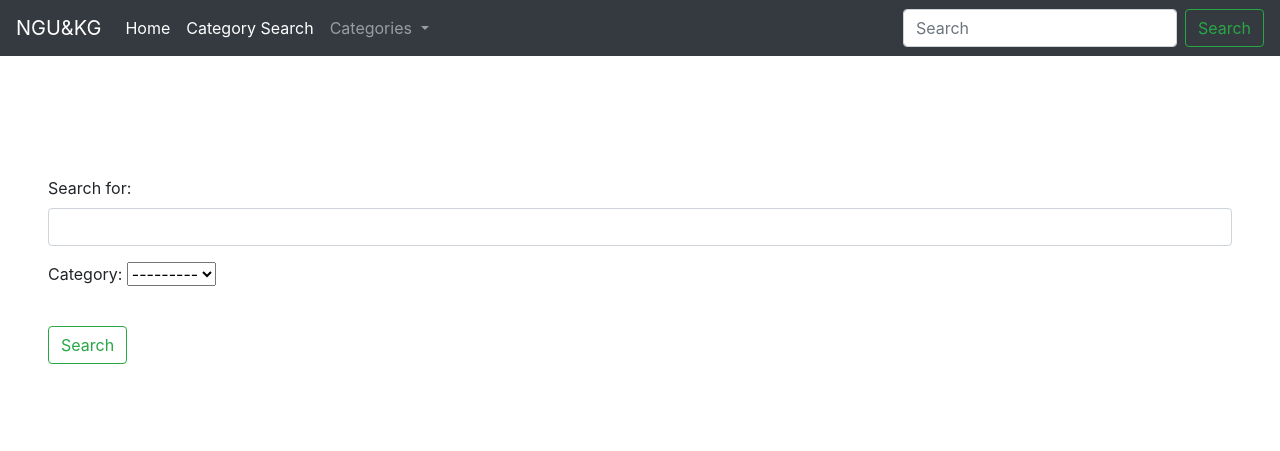
After one commit to SaberHardy/official_blog, a Django app: page /search/ in a window 1280 px wide. The commit adds this page. Shown: the top 451 px of the page. Run offline with Django 4.2, Linux system fonts and the light colour scheme; data that the repository does not hold is empty.

Commit message:
search blog

```diff
--- a/blogapp/admin.py
+++ b/blogapp/admin.py
@@ -6,7 +6,7 @@ from mptt.admin import MPTTModelAdmin
 
 @admin.register(models.Post)
 class AuthorAdmin(admin.ModelAdmin):
-    list_display = ('id', 'title', 'author', 'status', 'slug')
+    list_display = ('title', 'author', 'status', 'slug', 'id')
     prepopulated_fields = {
         "slug": ("title",),
     }
--- a/blogapp/forms.py
+++ b/blogapp/forms.py
@@ -1,7 +1,7 @@
 from django import forms
 from mptt.forms import TreeNodeChoiceField
 
-from blogapp.models import Comment
+from blogapp.models import Comment, Category
 
 
 class CommentForm(forms.ModelForm):
@@ -23,3 +23,19 @@ class CommentForm(forms.ModelForm):
             'email': forms.TextInput(attrs={"class": "col-sm-12"}),
             'content': forms.Textarea(attrs={"class": "form-control"}),
         }
+
+
+class SearchForm(forms.Form):
+    q = forms.CharField()
+    categories = forms.ModelChoiceField(
+        queryset=Category.objects.all().order_by('name')
+    )
+
+    def __init__(self, *args, **kwargs):
+        super().__init__(*args, **kwargs)
+        self.fields['categories'].required = False
+        self.fields['categories'].label = ''
+        self.fields['categories'].label = 'Category'
+        self.fields['q'].label = 'Search for'
+        self.fields['q'].widget.attrs.update({
+            'class': 'form-control'})
--- a/blogapp/models.py
+++ b/blogapp/models.py
@@ -6,6 +6,7 @@ from django.db import models
 
 
 def user_directory_path(instance, filename):
+    # return 'posts/%Y/%m/%d/'.format(instance.id, filename)
     return 'posts/{0}/{1}'.format(instance.id, filename)
 
 
--- a/blogapp/urls.py
+++ b/blogapp/urls.py
@@ -5,6 +5,8 @@ app_name = 'blog'
 
 urlpatterns = [
     path('', views.home, name='home'),
+    path('search/', views.post_search, name='search'),
     path('<slug:post>/', views.single_post, name='single_post'),
     path('category/<category>/', views.CategoryListView.as_view(), name='category'),
+
 ]
--- a/blogapp/views.py
+++ b/blogapp/views.py
@@ -2,9 +2,10 @@ from django.http import HttpResponse, HttpResponseRedirect
 from django.shortcuts import render, get_object_or_404
 from django.views.generic import ListView
 
-from blogapp.forms import CommentForm
+from blogapp.forms import CommentForm, SearchForm
 from blogapp.models import Post, Category
 from django.core.paginator import Paginator, EmptyPage, PageNotAnInteger
+from django.db.models import Q
 
 
 def home(request):
@@ -69,3 +70,26 @@ def category_list(request):
         'categories': categories,
     }
     return context
+
+
+def post_search(request):
+    form = SearchForm()
+    q = ''
+    c = ''
+    results = []
+    query = Q()
+    if 'q' in request.GET:
+        form = SearchForm(request.GET)
+        if form.is_valid():
+            q = form.cleaned_data['q']
+            c = form.cleaned_data['categories']
+
+            if c is not None:
+                query &= Q(category=c)
+            if q != '':
+                query &= Q(title__contains=q)
+
+            results = Post.objects.filter(query)
+
+    context = {'form': form, 'q': q, 'results': results}
+    return render(request, 'blogapp/search.html', context)
--- a/templates/blogapp/base.html
+++ b/templates/blogapp/base.html
@@ -24,7 +24,10 @@
             <li class="nav-item active">
                 <a class="nav-link" href="{% url 'blog:home' %}">Home <span class="sr-only">(current)</span></a>
             </li>
-
+            <li class="nav-item active">
+                <a class="nav-link" href="{% url 'blog:search' %}">
+                    Category Search</a>
+            </li>
             <li class="nav-item dropdown">
                 <a class="nav-link dropdown-toggle" id="dropdownMenu2" role="button"
                    data-toggle="dropdown" aria-haspopup="true" aria-expanded="false">
@@ -37,9 +40,15 @@
                     {% endfor %}
                 </div>
             </li>
+
         </ul>
     </div>
-
+    <form class="form-inline my-2 my-lg-0" action="/search/" method="get">
+        <input class="form-control mr-sm-2"
+               type="search" placeholder="Search" name="q"
+               aria-label="Search" required>
+        <button class="btn btn-outline-success my-2 my-sm-0" type="submit">Search</button>
+    </form>
 </nav>
 
 {% block content %}
--- /dev/null
+++ b/templates/blogapp/search.html
@@ -0,0 +1,52 @@
+{% extends 'blogapp/base.html' %}
+{% load static %}
+{% block title %}Blog Search{% endblock %}
+
+{% block content %}
+
+    <div class="mt-5 py-4">
+        {% if q %}
+            <div class="mx-5">
+                <h5>You are searching for: "{{ q }}" </h5>
+                <p>
+                    {% with results.count as total_results %}
+                        Found {{ total_results }} result{{ total_results|pluralize }}
+                    {% endwith %}
+                </p>
+                <p>
+                    <a href="{% url 'blog:search' %}" class="btn btn-primary mt-5"
+                       role="button" aria-disabled="true">
+                        New Search
+                    </a>
+                </p>
+            </div>
+        {% else %}
+            <div class="my-5 mx-5">
+                <form method="get">
+                    {{ form.as_p }}
+                    {#        <input class="form-control mr-sm-2"#}
+                    {#               type="search" placeholder="Search" name="q"#}
+                    {#               aria-label="Search">#}
+                    <input class="btn btn-outline-success my-3" type="submit" value="Search"><br>
+                </form>
+            </div>
+        {% endif %}
+        {% for post in results %}
+            <div class="card border-dark mb-3 mx-5 box-shadow" style="max-width: 18rem;">
+                <a href="{{ post.get_absolute_url }}">
+                    <img class="rounded" src="{{ post.image.url }}" style="width: 304px; height: 250px">
+                    <div class="card-header">
+                        <a href="{{ post.get_absolute_url }}">{{ post.title }}</a>
+                    </div>
+                    <div class="card-body text-dark">
+                        <p class="card-text">
+                            {{ post.content|truncatechars:50 }}
+                        </p>
+                    </div>
+                </a>
+                <div class="card-footer bg-transparent border-info">Created on: {{ post.publish|date }}</div>
+            </div>
+        {% endfor %}
+
+    </div>
+{% endblock %}
--- a/templates/blogapp/single_post.html
+++ b/templates/blogapp/single_post.html
@@ -55,8 +55,9 @@
                             {% endif %}
                         {% endrecursetree %}
                     </div>
+                    <hr>
 
-                    <div class="py-4">
+                    <div class="py-4 d-flex justify-content-center">
                         <nav aria-label="Page navigation example">
                             {% if comments.has_other_pages %}
                                 <ul class="pagination">
@@ -98,7 +99,7 @@
                         <p>No comments for this post!</p>
                     {% endfor %}
                     {% endcomment %}
-
+                    <hr>
                     <h2 class="mt-5">Create a comment</h2>
                     <form method="POST" id="myForm">
                         {% csrf_token %}
```
